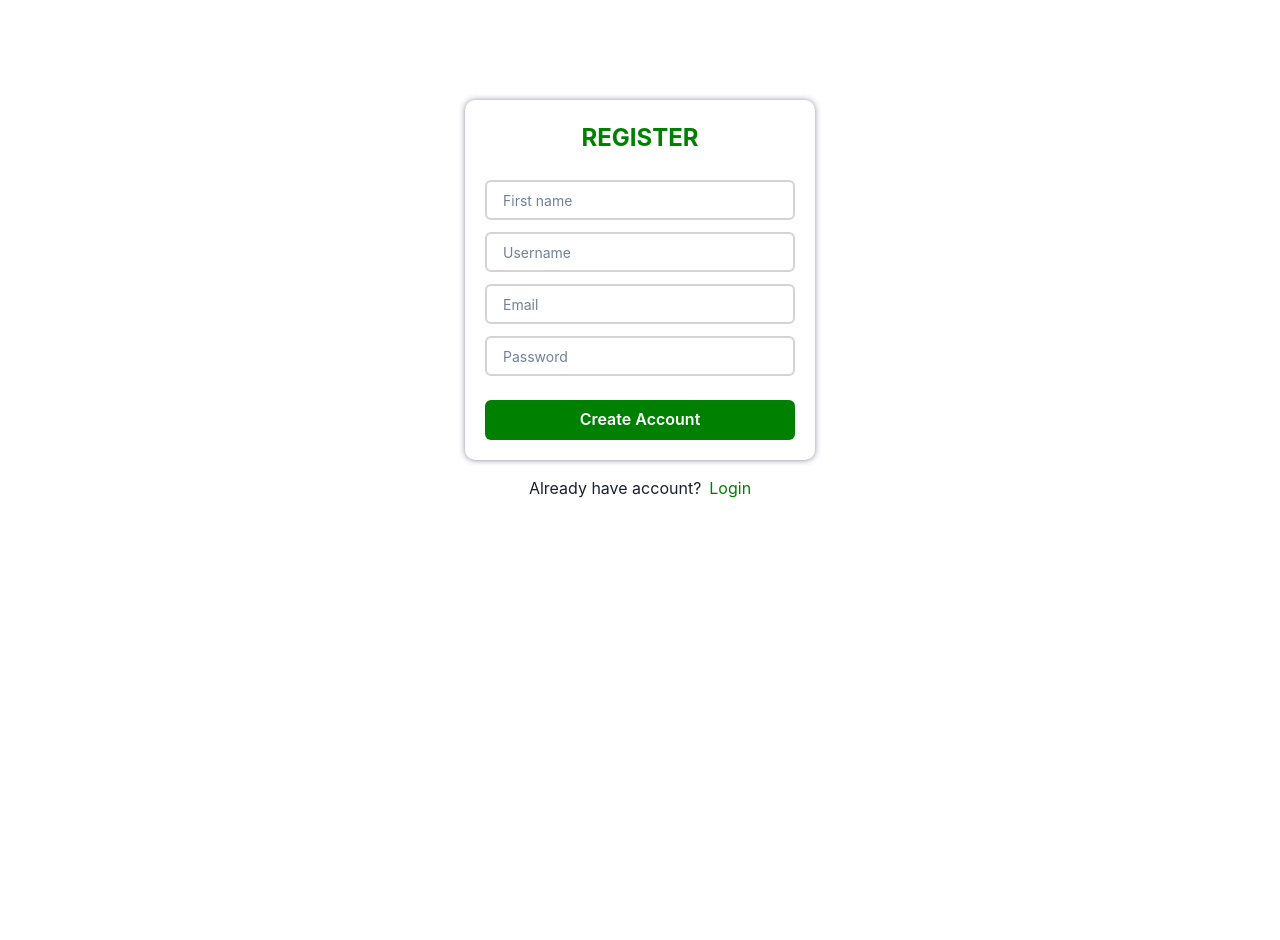
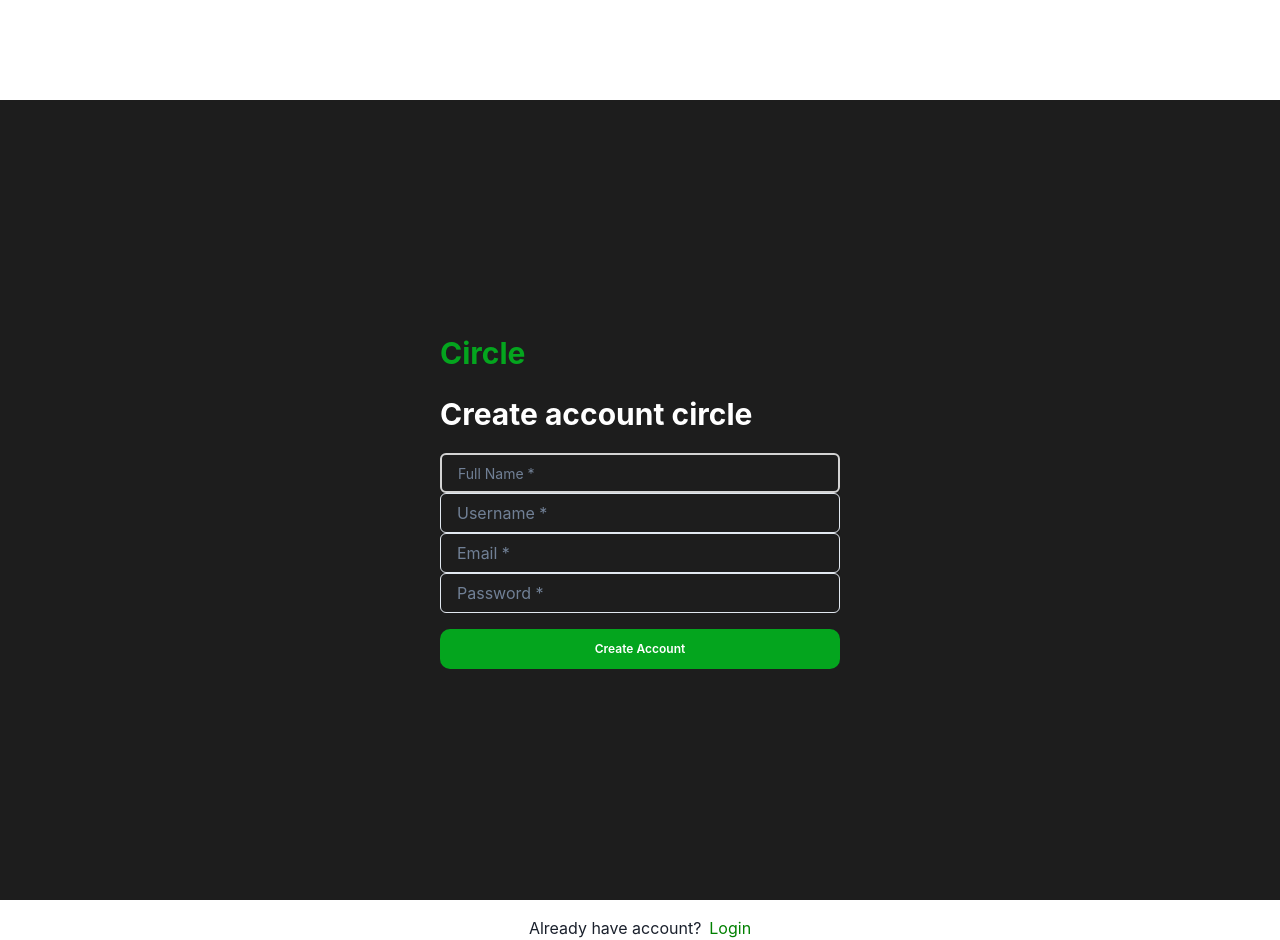
Before and after one commit to ravano-2464/Threads_Apps, a React (Vite) app in the folder FrontEnd/: page /auth/register in a window 1280 px wide. Before the commit the page ends 800 px from the top, so only its background shows below. Built offline with nearby package versions, Linux system fonts and the light colour scheme; no server answers.

Commit message:
Threads Apps

```diff
--- a/FrontEnd/src/features/auth/components/FormRegister.tsx
+++ b/FrontEnd/src/features/auth/components/FormRegister.tsx
@@ -1,74 +1,81 @@
-import { useRegister } from '../hooks/useRegister'
-import { FormControl, Input, Text, Button, Box } from '@chakra-ui/react'
+import { useRegister } from '../hooks/useRegister';
+import { FormControl, Input, Text, Button, Box, VStack } from '@chakra-ui/react';
 
 export default function FormRegister() {
-  const { form, handleChange, handleRegister } = useRegister()
+  const { form, handleChange, handleRegister } = useRegister();
 
   return (
-    <FormControl
-      isRequired
-      width={"350px"}
-      borderRadius={10}
-      padding={5}
-      boxShadow={"0 0px 6px rgba(50, 50, 93, 0.5), 0 1px 3px rgba(0, 0, 0, 0.08)"}
+    <Box
+      bg="#1d1d1d"
+      h="100vh"
+      w="100vw"
+      display="flex"
+      justifyContent="center"
+      alignItems="center"
     >
-      <Text
-        color={"green"}
-        fontSize={"2xl"}
-        fontWeight={"bold"}
-        textAlign={"center"}
-        mb={6}
-        >
-        REGISTER
+      <Box maxW="md" mx="auto" w="50%" p={6}>
+        <VStack spacing={4} align="stretch">
+          <Text as="b" fontSize="3xl" color="#04A51E">
+            Circle
           </Text>
-      <Box
-        display={"flex"}
-        flexDirection={"column"}
-        gap={3}
-      >
+          <Text as="b" fontSize="3xl" color="#ffffff">
+            Create account circle
+          </Text>
+          <form onSubmit={handleRegister}>
+            <FormControl>
             <Input
                border={"2px solid #d3d3d3"}
                fontSize={"sm"}
-          placeholder="First name"
+               placeholder="Full Name *"
                name="full_name"
+               color={'white'}
+               value={form.full_name}
                onChange={handleChange}
-          value={form.full_name}
               />
               <Input
-          border={"2px solid #d3d3d3"}
-          fontSize={"sm"}
-          placeholder="Username"
+                type="text"
+                id="username"
                 name="username"
+                placeholder="Username *"
+                color={'white'}
+                value={form.username}
                 onChange={handleChange}
-          value={form.username}
               />
               <Input
-          border={"2px solid #d3d3d3"}
-          fontSize={"sm"}
-          placeholder="Email"
+                type="email"
+                id="email"
                 name="email"
+                placeholder="Email *"
+                color={'white'}
+                value={form.email}
                 onChange={handleChange}
-          value={form.email}
               />
               <Input
                 type="password"
-          border={"2px solid #d3d3d3"}
-          fontSize={"sm"}
-          placeholder="Password"
+                id="password"
                 name="password"
+                placeholder="Password *"
+                color={'white'}
+                value={form.password}
                 onChange={handleChange}
-          value={form.password}
               />
             <Button
-          backgroundColor={"green"}
-          colorScheme="green"
-          color={"white"}
-          onClick={handleRegister}
-          mt={3}
+              type="submit"
+              colorScheme="teal"
+              color="#ffffff"
+              py={5}
+              mt={4}
+              size="xs"
+              w="100%"
+              bg="#04A51E"
+              borderRadius="10px"
             >
               Create Account
             </Button>
+            </FormControl>
+          </form>
+        </VStack>
       </Box>
-    </FormControl>
-  )
+    </Box>
+  );
 }
--- a/FrontEnd/src/features/auth/hooks/useRegister.tsx
+++ b/FrontEnd/src/features/auth/hooks/useRegister.tsx
@@ -4,14 +4,14 @@ import { IUserRegister } from "@/types/User";
 import { API } from "@/libs/api";
 
 export function useRegister() {
-  const navigate: any = useNavigate()
+  const navigate: any = useNavigate();
 
   const [form, setForm] = useState<IUserRegister>({
     full_name: "",
     username: "",
     email: "",
     password: ""
-  })
+  });
 
   function handleChange(event: ChangeEvent<HTMLInputElement>) {
     setForm({
@@ -22,12 +22,14 @@ export function useRegister() {
 
   async function handleRegister() {
     try {
-      await API.post('/auth/register', form)
-      navigate("/auth/login")
+      await API.post('/auth/register', form);
+      navigate("/auth/login");
     } catch (error) {
-      throw new Error
+      throw new Error;
     }
   }
 
-  return { form, handleChange, handleRegister };
+  const style = { backgroundColor: "#1d1d1d" };
+
+  return { form, handleChange, handleRegister, style };
 }
```
Lines whose indentation alone changed are shown as unchanged.
